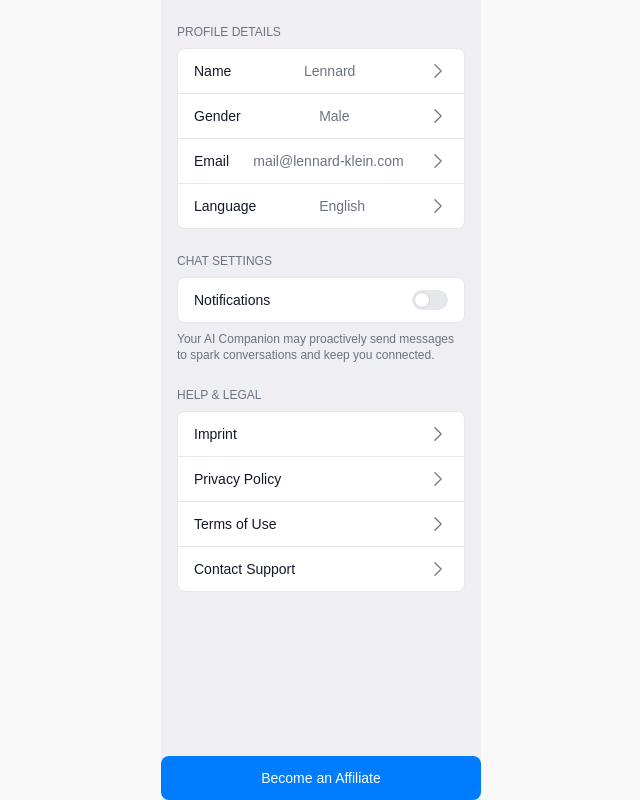
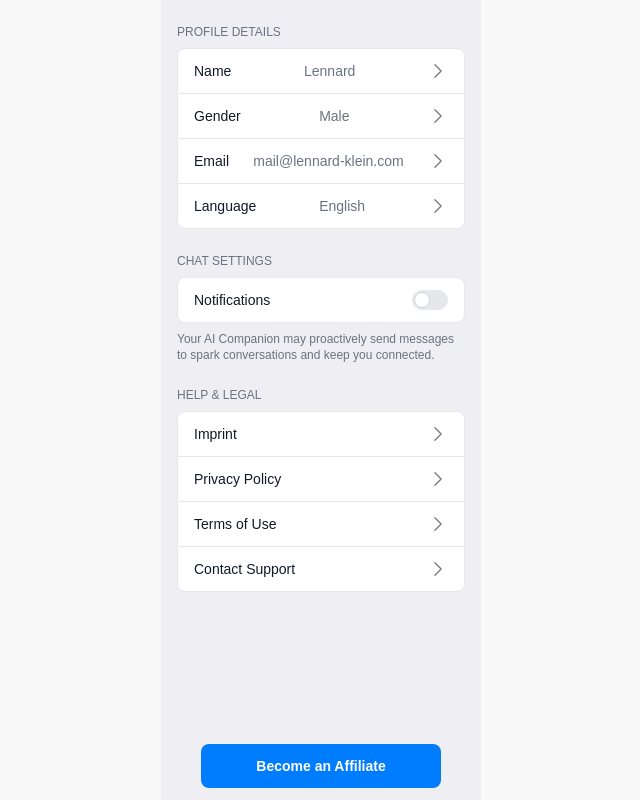
Before and after one commit to sda34495/companion-tele-app, a Next.js app: page /setting in a window 1280 px wide. Shown: the whole page, without its empty margins (319-959 px from the left). Built offline with nearby package versions, Linux system fonts and the light colour scheme.

Commit message:
fix: buttons

```diff
--- a/app/components/Setting.tsx
+++ b/app/components/Setting.tsx
@@ -114,7 +114,7 @@ const Settings: React.FC = () => {
           <h3 className="text-xs text-gray-500 font-medium mb-2">
             HELP & LEGAL
           </h3>
-          <div className="divide-y divide-gray-200 border border-gray-200 rounded-lg bg-white">
+          <div className="divide-y divide-gray-200 border border-gray-200 rounded-lg bg-white mb-10">
             <button className="flex items-center justify-between w-full px-4 py-3 text-sm font-medium text-left text-gray-900">
               Imprint
               <svg
@@ -188,7 +188,7 @@ const Settings: React.FC = () => {
 
         {/* Affiliate Button */}
         <div className="mt-6 ">
-          <button className="w-full bg-[#007cff] absolute bottom-0 left-0 right-0 text-white py-3 rounded-lg text-sm font-medium">
+          <button className="w-3/4 mx-auto  bg-[#007cff] absolute bottom-3 right-0 left-0 text-white py-3  rounded-lg text-sm font-semibold">
             Become an Affiliate
           </button>
         </div>
```
